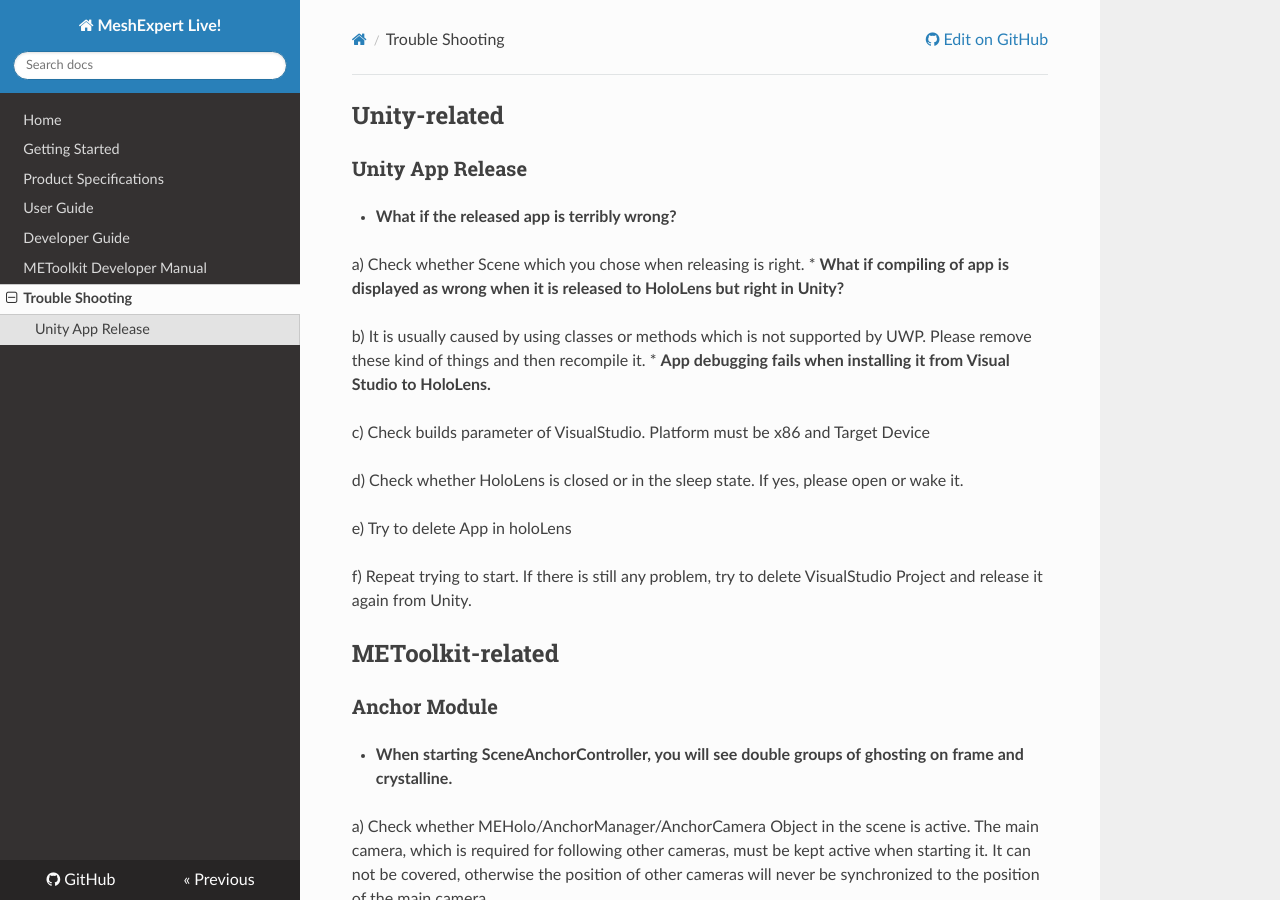
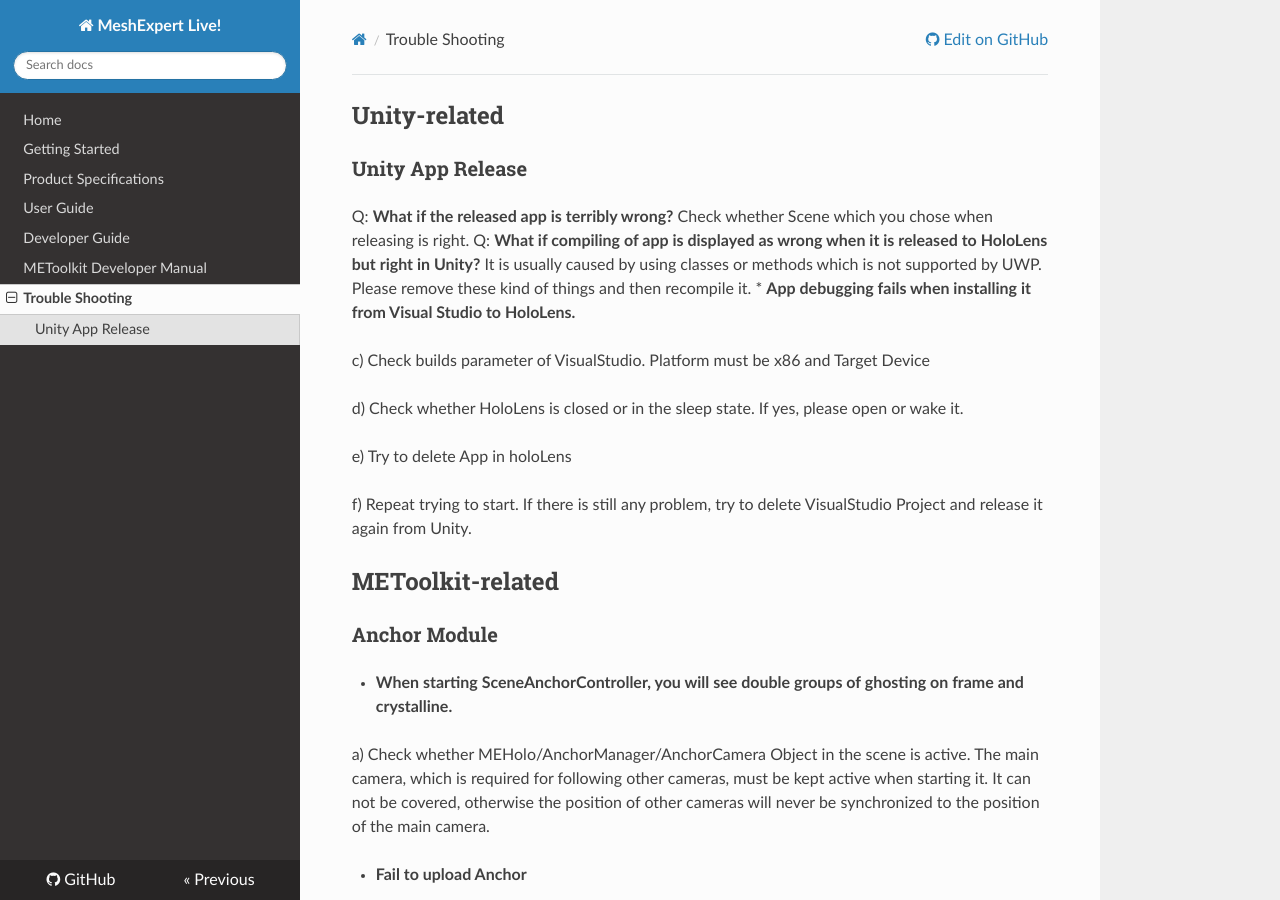
Before and after one commit to michael2008/ME-Live-Doc, an MkDocs documentation site: the page built from docs/trouble-shooting.md, in a window 1280 px wide and 900 px high. Built offline with MkDocs 1.6.1, drawn with Linux system fonts in a browser that asks for light colours; nearby versions of some CDN libraries; old or Windows-style settings are respelled for this version of MkDocs.

```diff
--- a/docs/trouble-shooting.md
+++ b/docs/trouble-shooting.md
@@ -1,11 +1,9 @@
 ## Unity-related
 ### Unity App Release
-*  **What if the released app is terribly wrong?**
-
-a) Check whether Scene which you chose when releasing is right.
-* **What if compiling of app is displayed as wrong when it is released to HoloLens but right in Unity?**
-
-b) It is usually caused by using classes or methods which is not supported by UWP. Please remove these kind of things and then recompile it.
+Q: **What if the released app is terribly wrong?**
+Check whether Scene which you chose when releasing is right.
+Q: **What if compiling of app is displayed as wrong when it is released to HoloLens but right in Unity?**
+It is usually caused by using classes or methods which is not supported by UWP. Please remove these kind of things and then recompile it.
 * **App debugging fails when installing it from Visual Studio to HoloLens.**
 
 c) Check builds parameter of VisualStudio. Platform must be x86 and Target Device
```
